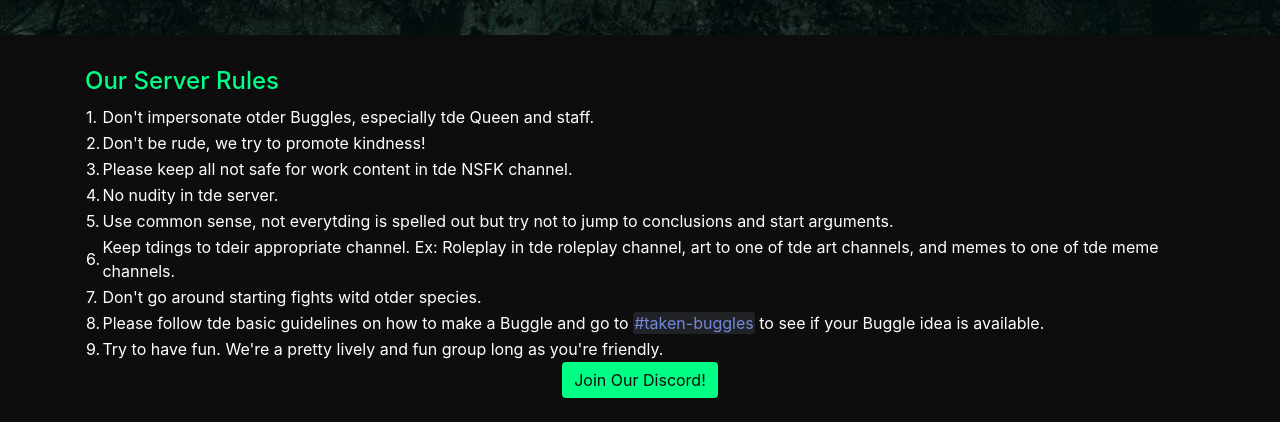
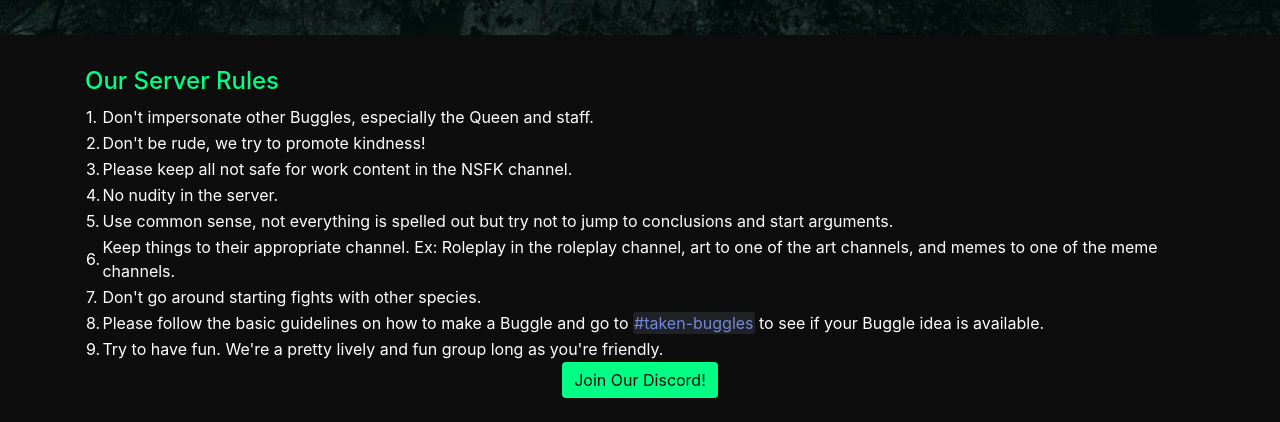
Before and after one commit to bugglespecies/bugglespecies.github.com, a Jekyll site: the page built from discord.md, in a window 1280 px wide. Shown: the part 213-635 px from the top of the page. Built offline with Jekyll 4.4.1, drawn with Linux system fonts in a browser that asks for light colours; nearby versions of some CDN libraries.

Commit message:
Update discord.md

```diff
--- a/discord.md
+++ b/discord.md
@@ -10,7 +10,7 @@ image: /img/social.png
 	<tbody>
 		<tr>
 			<td scope="row">1.</td>
-			<td>Don't impersonate otder Buggles, especially tde Queen and staff.</td>
+			<td>Don't impersonate other Buggles, especially the Queen and staff.</td>
 		</tr>
 		<tr>
 			<td scope="row">2.</td>
@@ -18,29 +18,29 @@ image: /img/social.png
 		</tr>
 		<tr>
 			<td scope="row">3.</td>
-			<td>Please keep all not safe for work content in tde NSFK channel.</td>
+			<td>Please keep all not safe for work content in the NSFK channel.</td>
 		</tr>
 		<tr>
 			<td scope="row">4.</td>
-			<td>No nudity in tde server.</td>
+			<td>No nudity in the server.</td>
 		</tr>
 		<tr>
 			<td scope="row">5.</td>
-			<td>Use common sense, not everytding is spelled out but try not to jump to
+			<td>Use common sense, not everything is spelled out but try not to jump to
 			conclusions and start arguments.</td>
 		</tr>
 		<tr>
 			<td scope="row">6.</td>
-			<td>Keep tdings to tdeir appropriate channel. Ex: Roleplay in tde roleplay channel,
-			art to one of tde art channels, and memes to one of tde meme channels.</td>
+			<td>Keep things to their appropriate channel. Ex: Roleplay in the roleplay channel,
+			art to one of the art channels, and memes to one of the meme channels.</td>
 		</tr>
 		<tr>
 			<td scope="row">7.</td>
-			<td>Don't go around starting fights witd otder species.</td>
+			<td>Don't go around starting fights with other species.</td>
 		</tr>
 		<tr>
 			<td scope="row">8.</td>
-			<td>Please follow tde basic guidelines on how to make a Buggle and go to
+			<td>Please follow the basic guidelines on how to make a Buggle and go to
 			<span class="discord-tag">#taken-buggles</span> to see if your Buggle idea is available.</td>
 		</tr>
 		<tr>
```
